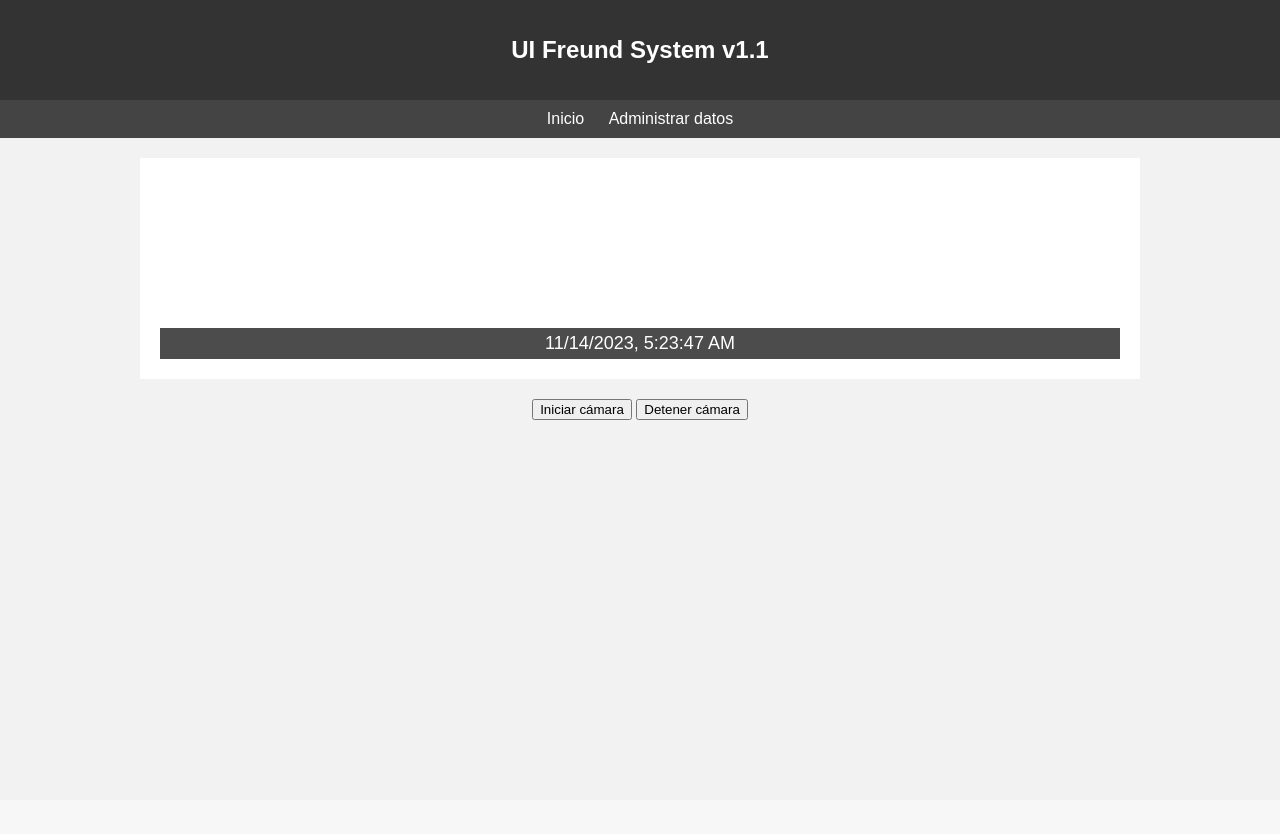
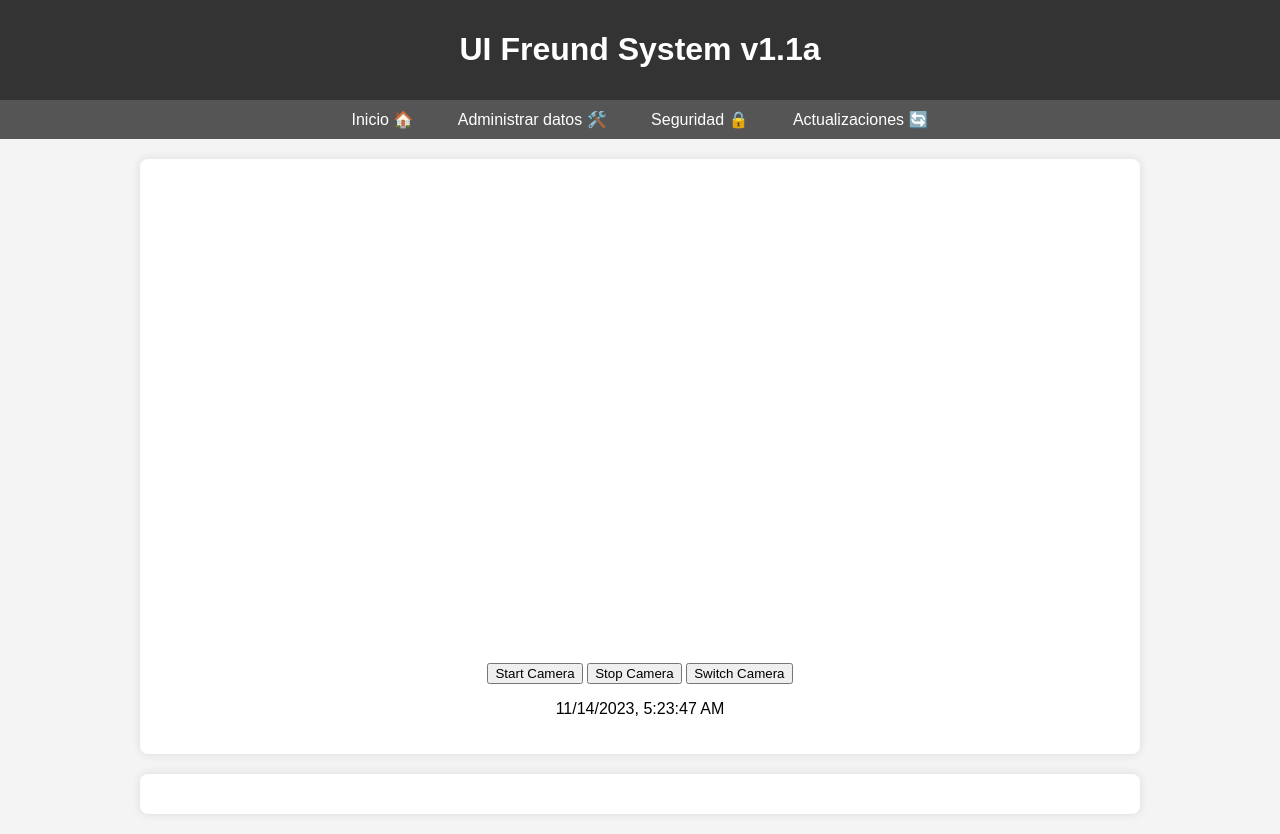
Before and after one commit to salvadoreandradep/Programacion_III, a Flask app: page /seguridad in a window 1280 px wide. Before the commit the page ends 420 px from the top, so only its background shows below. Run offline with Flask 3, Linux system fonts and the light colour scheme.

Commit message:
Seguridad

```diff
--- a/templates/seguridad.html
+++ b/templates/seguridad.html
@@ -5,30 +5,45 @@
     <title>Nombre de la Empresa - Inicio</title>
     <style>
                 body {
-            font-family: Arial, sans-serif;
+            font-family: 'Arial', sans-serif;
             margin: 0;
             padding: 0;
-            background-color: #f2f2f2;
+            background-color: #f4f4f4;
         }
 
         header {
             background-color: #333;
-            color: #fff;
+            color: white;
+            padding: 10px;
             text-align: center;
+        }
+
+        nav {
+            background-color: #555;
+            color: white;
+            padding: 10px;
+            text-align: center;
+        }
+
+        nav a {
+            color: white;
+            text-decoration: none;
+            padding: 10px;
+            margin: 0 10px;
+        }
+
+        section {
             padding: 20px;
         }
 
-        nav {
-            background-color: #444;
-            color: #fff;
+        footer {
+            background-color: #333;
+            color: white;
+            padding: 10px;
             text-align: center;
-            padding: 10px;
-        }
-
-        nav a {
-            text-decoration: none;
-            color: #fff;
-            margin: 10px;
+            position: fixed;
+            bottom: 0;
+            width: 100%;
         }
 
         .container {
@@ -36,58 +51,103 @@
     margin: 20px auto;
     padding: 20px;
     background-color: #fff;
+    box-shadow: 0 0 10px rgba(0, 0, 0, 0.1); /* Agrega sombra para resaltar el contenedor */
+    border-radius: 8px; /* Agrega bordes redondeados para un aspecto más moderno */
+    transition: box-shadow 0.3s ease; /* Agrega una transición suave a la sombra */
 }
 
-        h1 {
-            font-size: 24px;
+.container:hover {
+    box-shadow: 0 0 20px rgba(0, 0, 0, 0.2); /* Aumenta la sombra al pasar el ratón sobre el contenedor */
 }
 
-        p {
+.button {
+        display: inline-block;
+        padding: 10px 20px;
         font-size: 16px;
+        text-align: center;
+        text-decoration: none;
+        background-color: #4CAF50;
+        color: white;
+        border-radius: 5px;
     }
 
-        .container {
+    .button:hover {
+        background-color: #45a049;
+    }
+
+    #camera-container {
             position: relative;
         }
-        .timestamp {
-            position: center;
+
+        #camera-feed {
+            width: 640px;
+            height: 480px;
+        }
+
+        #motion-indicator {
+            width: 20px;
+            height: 20px;
+            background-color: green;
+            border-radius: 50%;
+            position: absolute;
             top: 10px;
             left: 10px;
-            color: white;
-            background: rgba(0, 0, 0, 0.7);
-            padding: 5px;
-            font-size: 18px;
-        }
-        video {
-            display: block;
+            display: none;
         }
     </style>
 </head>
 <body>
     <header>
-        <h1>UI Freund System v1.1</h1>
+        <h1>UI Freund System v1.1a</h1>
     </header>
 
     <nav>
-        <a href="inicio">Inicio</a>
-        <a href="login1">Administrar datos</a>
+        <a href="inicio">Inicio 🏠</a>
+        <a href="login1" onclick="return confirmarAccion()">Administrar datos 🛠️</a>
+        <a href="seguridad">Seguridad 🔒</a>
+        <a href="actualizaciones">Actualizaciones 🔄</a>
+    </nav>
 
-    </nav>
     <center>
     <div class="container">
+
+        <div id="camera-container">
             <video id="camera-feed" autoplay></video>
-        <div class="timestamp" id="timestamp">Fecha y hora</div>
+            <div id="motion-indicator"></div>
+        </div>
+        <button id="start-button">Start Camera</button>
+        <button id="stop-button">Stop Camera</button>
+        <button id="switch-button">Switch Camera</button>
+        <p id="timestamp"></p>
+
     </div>
     </center>
+
+
     <center>
-    <button id="start-button">Iniciar cámara</button>
-    <button id="stop-button">Detener cámara</button>
+        <div class="container">
+
+
+    </div>
     </center>
+
+
+
     <script>
        const videoElement = document.getElementById('camera-feed');
         const startButton = document.getElementById('start-button');
         const stopButton = document.getElementById('stop-button');
+        const switchButton = document.getElementById('switch-button');
         const timestampElement = document.getElementById('timestamp');
+        const motionIndicator = document.getElementById('motion-indicator');
+        let currentStream;
+
+        // Variables para detección de movimiento
+        let motionDetected = false;
+        let motionThreshold = 10; // Umbral de movimiento, puedes ajustarlo según tus necesidades
+
+        // Variables para sonido
+        const sound = new Audio('path/to/sound.mp3'); // Cambia la ruta al archivo de sonido
 
         // Función para actualizar la fecha y la hora
         function updateTimestamp() {
@@ -101,7 +161,11 @@
             try {
                 const stream = await navigator.mediaDevices.getUserMedia({ video: true });
                 videoElement.srcObject = stream;
+                currentStream = stream;
                 updateTimestamp(); // Actualizar la fecha y hora cuando se inicie la cámara
+
+                // Agregar detección de movimiento
+                window.addEventListener('devicemotion', handleMotion);
             } catch (error) {
                 console.error('Error al acceder a la cámara:', error);
             }
@@ -109,19 +173,78 @@
 
         // Detener la cámara
         function stopCamera() {
-            const stream = videoElement.srcObject;
-            if (stream) {
-                const tracks = stream.getTracks();
+            if (currentStream) {
+                const tracks = currentStream.getTracks();
                 tracks.forEach(track => track.stop());
                 videoElement.srcObject = null;
+                // Remover detección de movimiento al detener la cámara
+                window.removeEventListener('devicemotion', handleMotion);
             }
+        }
+
+        // Cambiar entre cámaras
+        async function switchCamera() {
+            const devices = await navigator.mediaDevices.enumerateDevices();
+            const videoDevices = devices.filter(device => device.kind === 'videoinput');
+
+            if (videoDevices.length > 1) {
+                const currentDeviceId = currentStream.getVideoTracks()[0].getSettings().deviceId;
+                const nextDevice = videoDevices.find(device => device.deviceId !== currentDeviceId);
+
+                if (nextDevice) {
+                    stopCamera();
+                    await startCameraWithDevice(nextDevice.deviceId);
+                }
+            }
+        }
+
+        // Iniciar cámara con dispositivo específico
+        async function startCameraWithDevice(deviceId) {
+            try {
+                const stream = await navigator.mediaDevices.getUserMedia({ video: { deviceId: { exact: deviceId } } });
+                videoElement.srcObject = stream;
+                currentStream = stream;
+                updateTimestamp();
+                // Agregar detección de movimiento
+                window.addEventListener('devicemotion', handleMotion);
+            } catch (error) {
+                console.error('Error al acceder a la cámara:', error);
+            }
+        }
+
+        // Manejar eventos de detección de movimiento
+        function handleMotion(event) {
+            const acceleration = event.accelerationIncludingGravity;
+            const magnitude = Math.sqrt(acceleration.x ** 2 + acceleration.y ** 2 + acceleration.z ** 2);
+
+            if (magnitude > motionThreshold) {
+                motionDetected = true;
+                // Mostrar indicador de movimiento
+                motionIndicator.style.backgroundColor = 'red';
+                // Reproducir sonido
+                playSound();
+            } else {
+                motionDetected = false;
+                // Ocultar indicador de movimiento
+                motionIndicator.style.backgroundColor = 'green';
+            }
+        }
+
+        // Reproducir sonido
+        function playSound() {
+            sound.play();
         }
 
         startButton.addEventListener('click', startCamera);
         stopButton.addEventListener('click', stopCamera);
-
+        switchButton.addEventListener('click', switchCamera);
         // Actualizar la hora cada segundo
         setInterval(updateTimestamp, 1000);
+
+        function confirmarAccion() {
+    var respuesta = confirm("¿Quieres ir a la página de administración de datos?");
+    return respuesta;
+}
     </script>
 </body>
 </html>
```
Also changed, not shown: templates/inicio.html (+45 -4 lines). Lines whose indentation alone changed are shown as unchanged.
